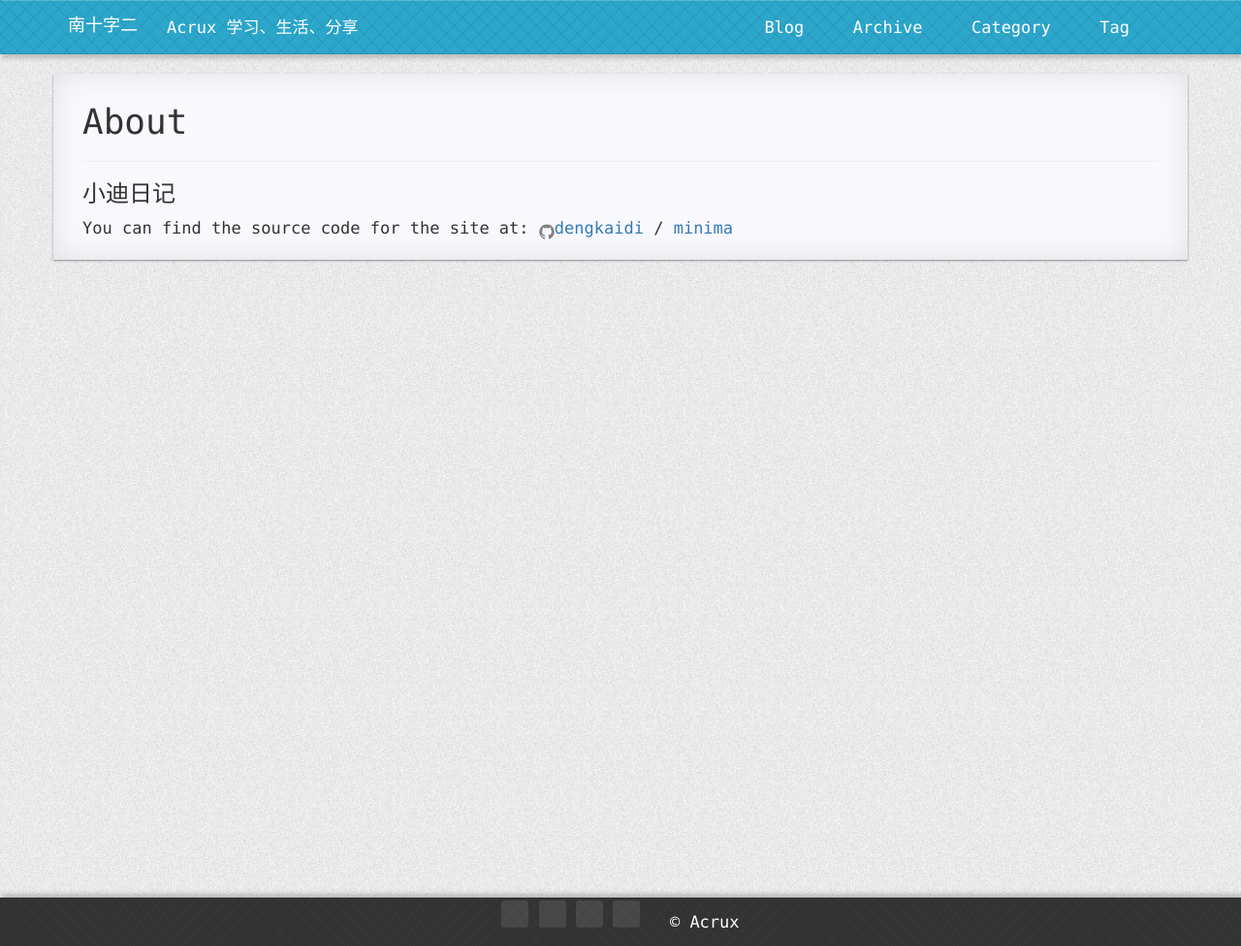
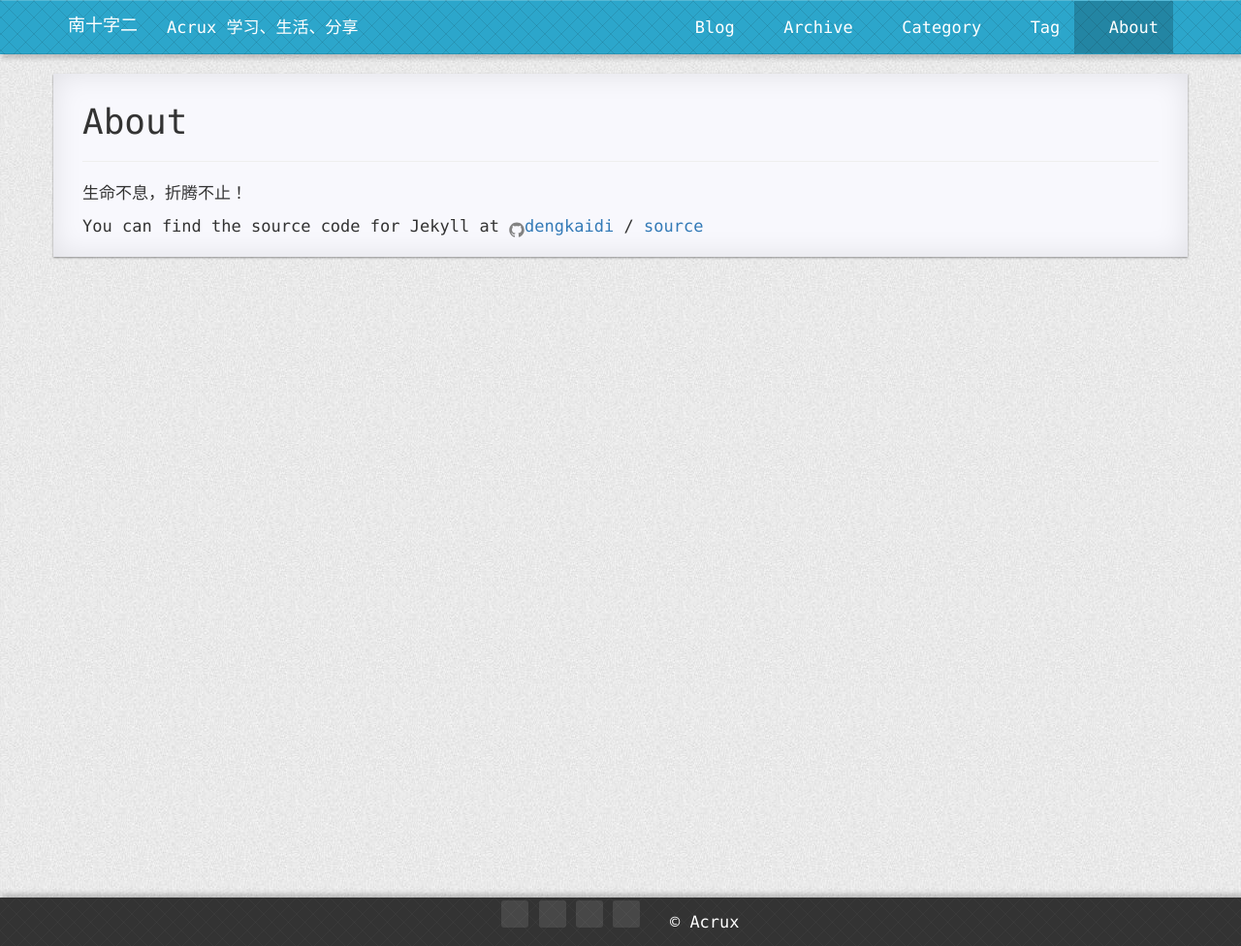
Before and after one commit to dengkaidi/dengkaidi.github.io, a Jekyll site: the page built from pages/4about.md, in a window 1280 px wide. Shown: the whole page at 97% size. Built offline with Jekyll 4.4.1, drawn with Linux system fonts in a browser that asks for light colours; nearby versions of some CDN libraries; comment, search, counter and statistics services are not loaded; a style sheet for code colours, icons or effects is not loaded.

Commit message:
deleted /about.md  comment search-button in _includes/header.html modified index.html

```diff
--- a/_includes/header.html
+++ b/_includes/header.html
@@ -25,7 +25,9 @@
                         </li>
                         {% endif %}
                         {% endfor %}
+                        <!--
                         <li><a href="#stq=" class="search-button"><span class="octicon octicon-search"></span></a></li>
+                    -->
                     </ul>
                 </div>
             </div>
--- a/about.md
+++ /dev/null
@@ -1,11 +0,0 @@
----
-layout: page
-title: About
-permalink: /about/
----
-
-<h3>小迪日记</h3>
-
-You can find the source code for the site at:
-{% include icon-github.html username="dengkaidi" %} /
-[minima](https://github.com/dengkaidi/dengkaidi.github.io)
--- a/index.html
+++ b/index.html
@@ -24,7 +24,6 @@ layout: default
                       {% endfor %}
                       <span class="word-keep pull-right">
                           <a href="{{ post.url | prepend: site.baseurl | prepend: site.url }}#post-comment"><span class="octicon octicon-comment"></span>&nbsp;Comment</a>
-                          <a href="{{ post.url | prepend: site.baseurl | prepend: site.url }}#post-share"><span class="octicon octicon-file-symlink-file"></span>&nbsp;Share</a>
                       </span>
                   </footer>
                 </div>
--- a/pages/4about.md
+++ b/pages/4about.md
@@ -1,9 +1,15 @@
 ---
 layout: page
 title: About
+layout: page
+icon: octicon-heart
+isNavItem: true
 permalink: /about/
-icon: octicon-heart
-published: false
 ---
 
-自我介绍什么的，最讨厌了！
+生命不息，折腾不止！
+
+
+You can find the source code for Jekyll at
+{% include icon-github.html username="dengkaidi" %} /
+[source](https://github.com/dengkaidi/dengkaidi.github.io/)
```
